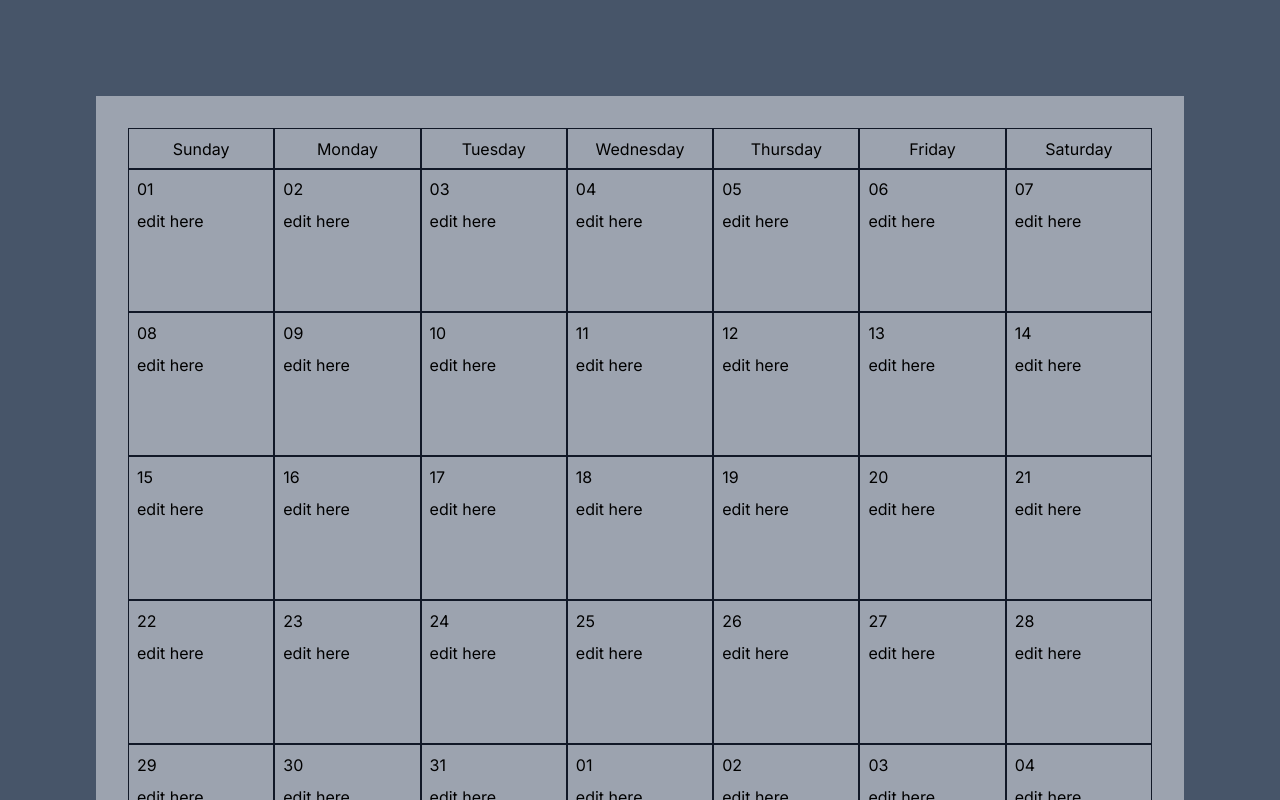
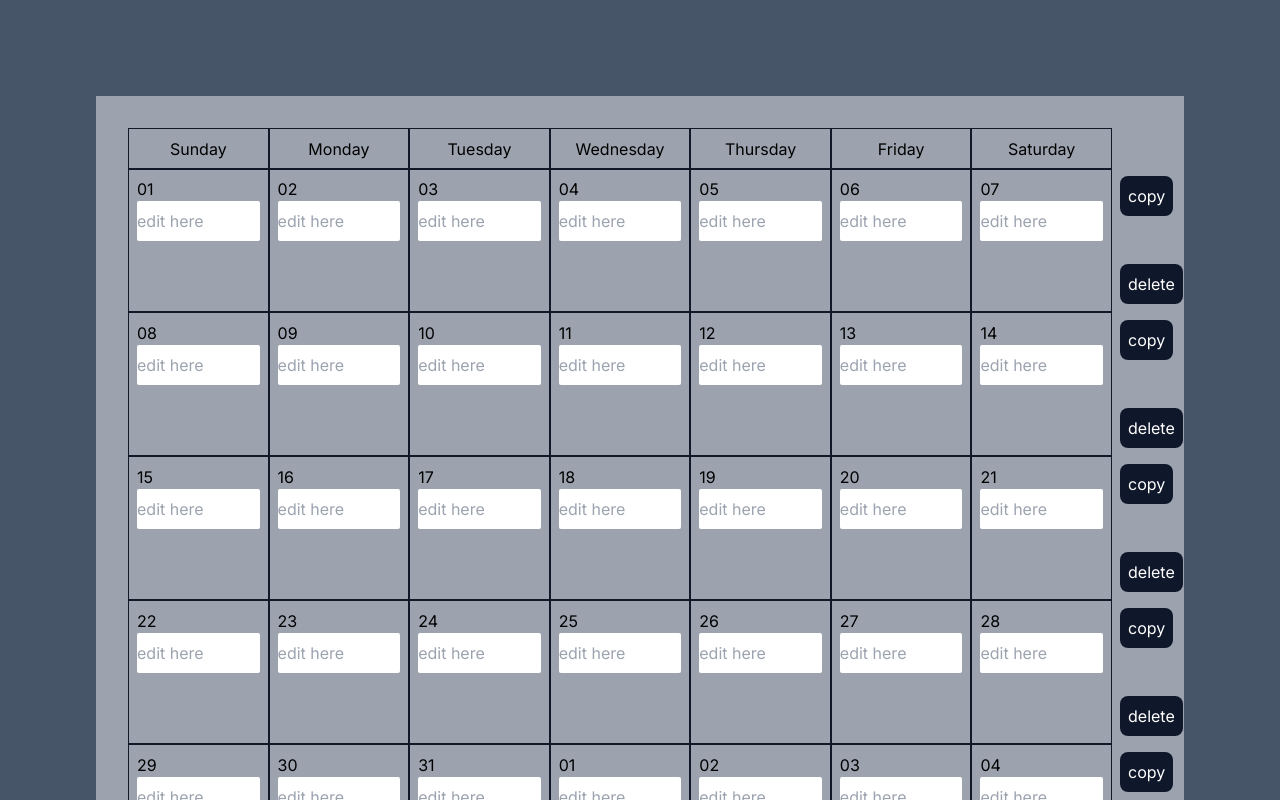
Before and after one commit to OmarNashat01/Event-Calendar, a Next.js app: page / in a window 1280 px wide. Shown: the top 800 px of the page. Built offline with nearby package versions, Linux system fonts and the light colour scheme.

Commit message:
finalize dragging

```diff
--- a/src/components/calendar/calendar.tsx
+++ b/src/components/calendar/calendar.tsx
@@ -6,16 +6,21 @@ import {
     endOfMonth,
     endOfWeek,
     addMonths,
+    addWeeks,
+    subWeeks,
     eachDayOfInterval,
     eachWeekOfInterval,
+    set,
 } from 'date-fns';
 import CalendarDay from './day';
+import { ca } from 'date-fns/locale';
 
 
 
 function EventCalendar() {
     const [currentMonth, setCurrentMonth] = useState<Date>(startOfMonth(new Date()));
     const [activeWeek, setActiveWeek] = useState<number>(0);
+    const [events, setEvents] = useState<Array<any>>([]);
 
     function incrementMonth() {
         setCurrentMonth(addMonths(currentMonth, 1));
@@ -25,11 +30,38 @@ function EventCalendar() {
         setCurrentMonth(addMonths(currentMonth, -1));
     }
 
+    function onDrop(callingDay: string | null, droppedDay: Date) {
+
+        if (!droppedDay || !callingDay) return;
+
+        let r = confirm("are you sure ?")
+        if (!r) return;
+
+        let droppedWeek = startOfWeek(new Date(droppedDay))
+        let callingWeek = startOfWeek(new Date(callingDay))
+        let diffWeeks = -callingWeek.getTime() + droppedWeek.getTime();
+        diffWeeks = diffWeeks / (1000 * 3600 * 24 * 7);
+
+        let newEvents = [...events];
+        for (let event = 0; event < events.length; event++) {
+            const element = newEvents[event];
+            console.log(startOfWeek(element.date), callingWeek);
+            console.log(startOfWeek(element.date).getTime() === callingWeek.getTime());
+            // console.log(startOfWeek(element.date))
+            // console.log(callingWeek);
+            if (startOfWeek(element.date).getTime() === callingWeek.getTime()) {
+                console.log(element);
+                element.date = addWeeks(element.date, diffWeeks)
+            }
+        }
+        setEvents(newEvents);
+    }
+
     return (
         <div className='bg-gray-400 w-full'>
             {/* <h1>Event Calendar</h1> */}
             <div className='grid grid-flow-row w-full p-8 '>
-                <div className='grid grid-cols-7 h-10 text-center '>
+                <div className='grid grid-cols-7 h-10 text-center mr-10 '>
                     {eachDayOfInterval({ start: startOfWeek(currentMonth), end: endOfWeek(currentMonth) }).map((day, index) => {
                         return (
                             <div key={index} className='border border-gray-900 p-2'>
@@ -40,19 +72,30 @@ function EventCalendar() {
                 </div>
                 {eachWeekOfInterval({ start: startOfWeek(currentMonth), end: endOfMonth(currentMonth) }).map((day, index) => {
                     return (
-                        <div key={index} className={`grid grid-cols-1 sm:grid-cols-4 md:grid-cols-7 min-h-[9rem] ${index === activeWeek ? 'h-fit' : 'h-36'} transition-all duration-700`} onClick={() => setActiveWeek(index)} >
-                            {eachDayOfInterval({ start: startOfWeek(day), end: endOfWeek(day) }).map((day, index) => {
+                        <div key={index} draggable onDragOver={(e) => { e.preventDefault() }} onDragStart={(e) => e.dataTransfer.setData('day', day.toDateString())} onDrop={(e) => { onDrop(e.dataTransfer.getData('day'), day) }} onDragEnd={(e) => { e.preventDefault(); }}
+                            className={`grid grid-cols-1 sm:grid-cols-4 md:grid-cols-7 min-h-[9rem] relative mr-10 z-10 ${index === activeWeek ? 'h-fit' : 'h-36'} transition-all duration-700`}
+                            onClick={() => setActiveWeek(index)} data-date={day}>
+
+                            {eachDayOfInterval({ start: startOfWeek(day), end: endOfWeek(day) }).map((day, ind) => {
                                 return (
-                                    <CalendarDay key={index} day={day} />
+                                    <CalendarDay key={ind} day={day} events={events} setEvents={setEvents} />
                                 )
                             })}
+                            {/* copy button */}
+                            <button className='bg-slate-900 text-white p-2 m-2 rounded-lg absolute left-[100%]' onClick={() => {
+                                navigator.clipboard.writeText(JSON.stringify(events.filter((event) => startOfWeek(event.date).getTime() === startOfWeek(day).getTime())))
+                                console.log(events.filter((event) => startOfWeek(event.date).getTime() === startOfWeek(day).getTime()));
+                            }}>copy</button>
+                            <button className='bg-slate-900 text-white p-2 m-2 rounded-lg absolute left-[100%] bottom-0' onClick={() => {
+                                setEvents(events.filter((event) => startOfWeek(event.date).getTime() !== startOfWeek(day).getTime()))
+                            }}>delete</button>
                         </div>
                     )
                 })}
             </div>
+            <button className='bg-slate-900 text-white p-2 m-2 rounded-lg' onClick={decrementMonth}>prev month</button>
             <button className='bg-slate-900 text-white p-2 m-2 rounded-lg' onClick={incrementMonth}>next month</button>
-            <button className='bg-slate-900 text-white p-2 m-2 rounded-lg' onClick={decrementMonth}>prev month</button>
-        </div>
+        </div >
     )
 }
 
--- a/src/components/calendar/day.tsx
+++ b/src/components/calendar/day.tsx
@@ -1,15 +1,41 @@
-import { format } from "date-fns";
+import { format, set } from "date-fns";
 
 interface CalendarDayProps {
     day: Date;
+    events: Array<any>;
+    setEvents: Function;
 }
 
 function CalendarDay(props: CalendarDayProps) {
-    const { day } = props;
+    const { day, events, setEvents } = props;
+
+    function handleKeyPress(e: any) {
+        if (e.key === 'Enter') {
+            const newEvent = {
+                id: Date.now(),
+                title: e.target.value,
+                date: day
+            }
+            setEvents([...events, newEvent])
+            e.target.value = ''
+        }
+    }
+
     return (
-        <div className='border border-gray-900 p-2 h-full overflow-hidden'>
+        <div className='border border-gray-900 p-2 h-full overflow-hidden ' data-date={day}>
             {format(day, 'dd')}
-            <p contentEditable className="py-2">edit here</p>
+            {/* <p contentEditable className="py-2">edit here</p> */}
+            <input className="py-2 w-full rounded-sm" type="text" placeholder="edit here" data-date={day} onKeyUp={handleKeyPress} />
+            <ul>
+                {events.filter((event) => event.date.getTime() === day.getTime()).map((event, index) => (
+                    <li key={index} className="shadow-md p-2 m-2 bg-gray-500  rounded-sm relative " data-date={day}>{event.title}
+                        <button className="absolute top-0 right-0 bg-red-800 px-1 rounded-md pointer-events-auto"
+                            onClick={() => { setEvents(events.filter((e) => e.id !== event.id)) }}
+                            data-date={day}
+                        >x</button>
+                    </li>
+                ))}
+            </ul>
         </div>
     )
 }
```
